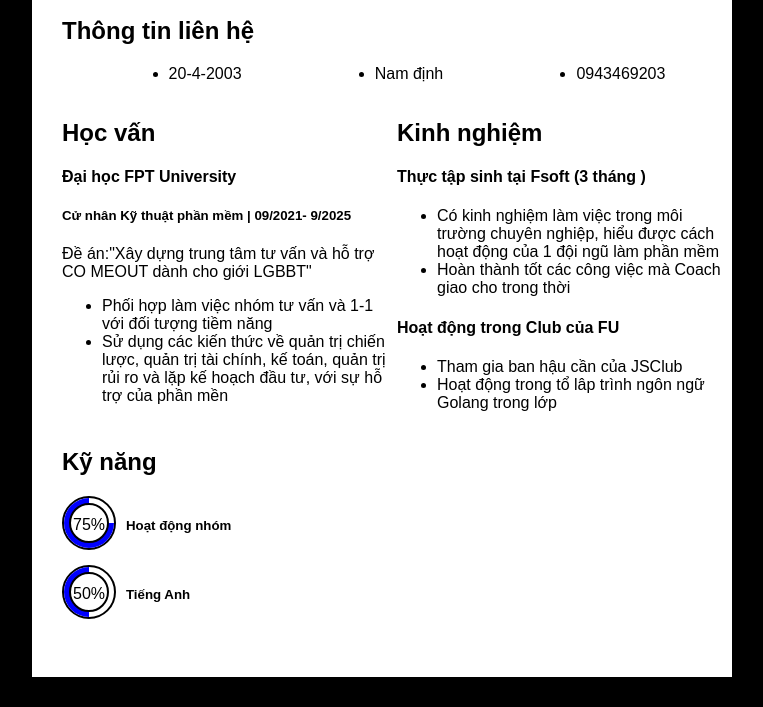
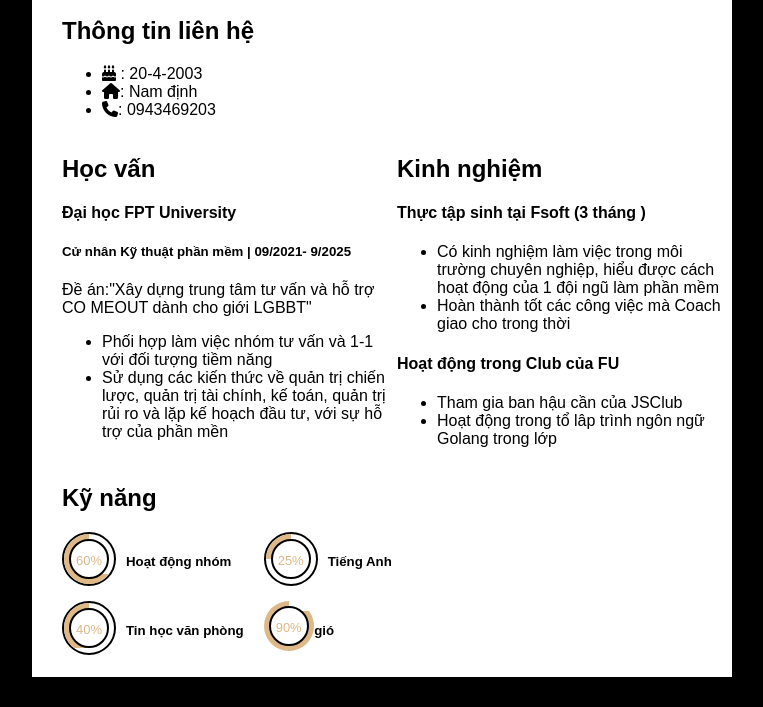
Before and after one commit to longnguyen231/longcv, a plain HTML site: page index.html in a window 1280 px wide. Shown: the part 353-1060 px from the top of the page, without its empty margins (258-1021 px from the left). Drawn offline with Linux system fonts and the light colour scheme.

Commit message:
threetimes

```diff
--- a/index.css
+++ b/index.css
@@ -29,10 +29,6 @@ img{
 .address-infor{
     margin-left :30px;
 }
-.address-infor-item{
-    display: flex;
-    justify-content: space-around;
-}
 .trinh-do{
     margin-left: 30px;
     display: flex;
@@ -43,9 +39,14 @@ img{
 #kinh-nghiem{
     width: 50%;
 }
-
 .ky-nang{
     margin-left: 30px;
+}
+.to-hop{
+    display: flex;
+}
+.to-hop-2{
+    margin-left: 20px;
 }
 .vong-tron-1{
     display: flex;
@@ -53,6 +54,13 @@ img{
 .vong-tron-2{
     margin-top: 10px;
     display: flex;
+}
+.vong-tron-3{
+    display: flex;
+}
+.vong-tron-4{
+    display: flex;
+    margin-top: 10px;
 }
 .circle{
     width: 50px;
@@ -66,8 +74,8 @@ img{
     height: 50px;
     border-radius: 50px;
     position: absolute;
-    clip: rect(25px, 50px, 50px,25px);
-    background-color: blue;
+    clip: rect(40px, 50px, 50px,25px);
+    background-color:#DEB887;
 }
 .left{
     width: 50px;
@@ -75,9 +83,11 @@ img{
     border-radius: 50px;
     position: absolute;
     clip: rect(0px, 25px, 50px,0px);
-    background-color: blue;
+    background-color: #DEB887;
 }
 .inside{
+    color: #DEB887;
+    font-size: 13px;
     border: 2px solid black;
     border-radius: 50%;
     height: 40px;
@@ -103,11 +113,13 @@ img{
     height: 50px;
     border-radius: 50px;
     position: absolute;
-    clip: rect(0px, 25px, 50px,0px);
-    background-color: blue;
+    clip: rect(0px, 25px, 45px,0px);
+    background-color: #DEB887;
 }
 
 .inside-1{
+    color: #DEB887;
+    font-size: 13px;
     border: 2px solid black;
     border-radius: 50%;
     height: 40px;
@@ -121,3 +133,73 @@ img{
     line-height: 40px;
     box-sizing: border-box;
 }
+.circle-3{
+    width: 50px;
+    height: 50px;
+    background: #fefcff00;
+    border-radius: 50%;
+    border: 2px solid black;
+}
+.left-2{
+    width: 50px;
+    height: 50px;
+    border-radius: 50px;
+    position: absolute;
+    clip: rect(0px, 25px, 25px,0px);
+    background-color: #DEB887;
+}
+.inside-2{
+    color: #DEB887;
+    font-size: 13px;
+    border: 2px solid black;
+    border-radius: 50%;
+    height: 40px;
+    width: 40px;
+    background-color: white;
+    position: absolute;
+    margin-top:5px ;
+    margin-left: 5px;
+    text-align: center;
+    z-index: 100;
+    line-height: 40px;
+    box-sizing: border-box;
+}
+.cricle-4{
+    width: 50px;
+    height: 50px;
+    background: #fefcff00;
+    border-radius: 50%;
+    border: 2px solid black;
+}
+.left-3{
+    width: 50px;
+    height: 50px;
+    border-radius: 50px;
+    position: absolute;
+    clip: rect(0px, 25px, 50px,0px);
+    background-color: #DEB887;
+}
+.right-3{
+    width: 50px;
+    height: 50px;
+    border-radius: 50px;
+    position: absolute;
+    clip: rect(10px, 50px, 50px,25px);
+    background-color:#DEB887;
+}
+.inside-3{
+    color: #DEB887;
+    font-size: 13px;
+    border: 2px solid black;
+    border-radius: 50%;
+    height: 40px;
+    width: 40px;
+    background-color: white;
+    position: absolute;
+    margin-top:5px ;
+    margin-left: 5px;
+    text-align: center;
+    z-index: 100;
+    line-height: 40px;
+    box-sizing: border-box;
+}
--- a/index.html
+++ b/index.html
@@ -6,6 +6,7 @@
     <meta name="viewport" content="width=device-width, initial-scale=1.0">
     <title>Document</title>
     <link rel="stylesheet" href="index.css">
+    <script src="https://kit.fontawesome.com/110937a0a7.js" crossorigin="anonymous"></script>
 </head>
 <body>
     <div class="main">
@@ -16,7 +17,7 @@
                     </div>
                 </div>
                 <div id="header-right">
-                    <h1>Nguyễn Phi Lfsadfas ong</h1>
+                    <h1>Nguyễn Phi Long</h1>
                     <h4> Thực tập sinh</h4>
                     <h2>Giới thiệu</h2>
                     <p>abc</p>
@@ -25,9 +26,9 @@
             <div class="address-infor">
                 <h2>Thông tin liên hệ</h2>
                 <ul class="address-infor-item">
-                    <li>20-4-2003</li>
-                    <li>Nam định</li>
-                    <li>0943469203</li>
+                    <li> <i class="fa-solid fa-cake-candles"></i> : 20-4-2003</li>
+                    <li><i class="fa-solid fa-house"></i>: Nam định</li>
+                    <li><i class="fa-solid fa-phone"></i>: 0943469203</li>
                 </ul>
             </div>
             <div class="trinh-do">
@@ -76,22 +77,35 @@
                     <div class="to-hop-1">
                         <div class="vong-tron-1">
                             <div class="circle" >
-                                <div class="left"></div>
-                                <div class="right"></div>
-                                <div class="inside"> 75%</div>
-                                </div>
-                                    <h5 style="margin-left: 10px;">Hoạt động nhóm</h5>
-                                </div>
+                                    <div class="left"></div>
+                                    <div class="right"></div>
+                                    <div class="inside"> 60%</div>
                             </div>
+                            <h5 style="margin-left: 10px;">Hoạt động nhóm</h5>
                         </div>
                         <div class="vong-tron-2">
                                 <div class="circle-2">
                                     <div class="left-1"></div>
-                                    <div class="inside-1">50%</div>
+                                    <div class="inside-1">40%</div>
                                 </div>
-                                <h5 style="margin-left: 10px;">Tiếng Anh</h5>
-                                </div>
+                                <h5 style="margin-left: 10px;">Tin học văn phòng</h5>
+                        </div>
+                    </div>
+                    <div class="to-hop-2">
+                        <div class="vong-tron-3">
+                            <div class="circle-3">
+                                <div class="left-2"></div>
+                                <div class="inside-2">25%</div>
                             </div>
+                            <h5 style="margin-left: 10px">Tiếng Anh</h5>
+                        </div>
+                        <div class="vong-tron-4">
+                            <div class="circle-4">
+                                <div class="left-3"></div>
+                                <div class="right-3"></div>
+                                <div class="inside-3"> 90%</div>
+                            </div>
+                            <h5 style="margin-left: 10px;">Chém gió</h5>
                         </div>
                     </div>
                 </div>
```
